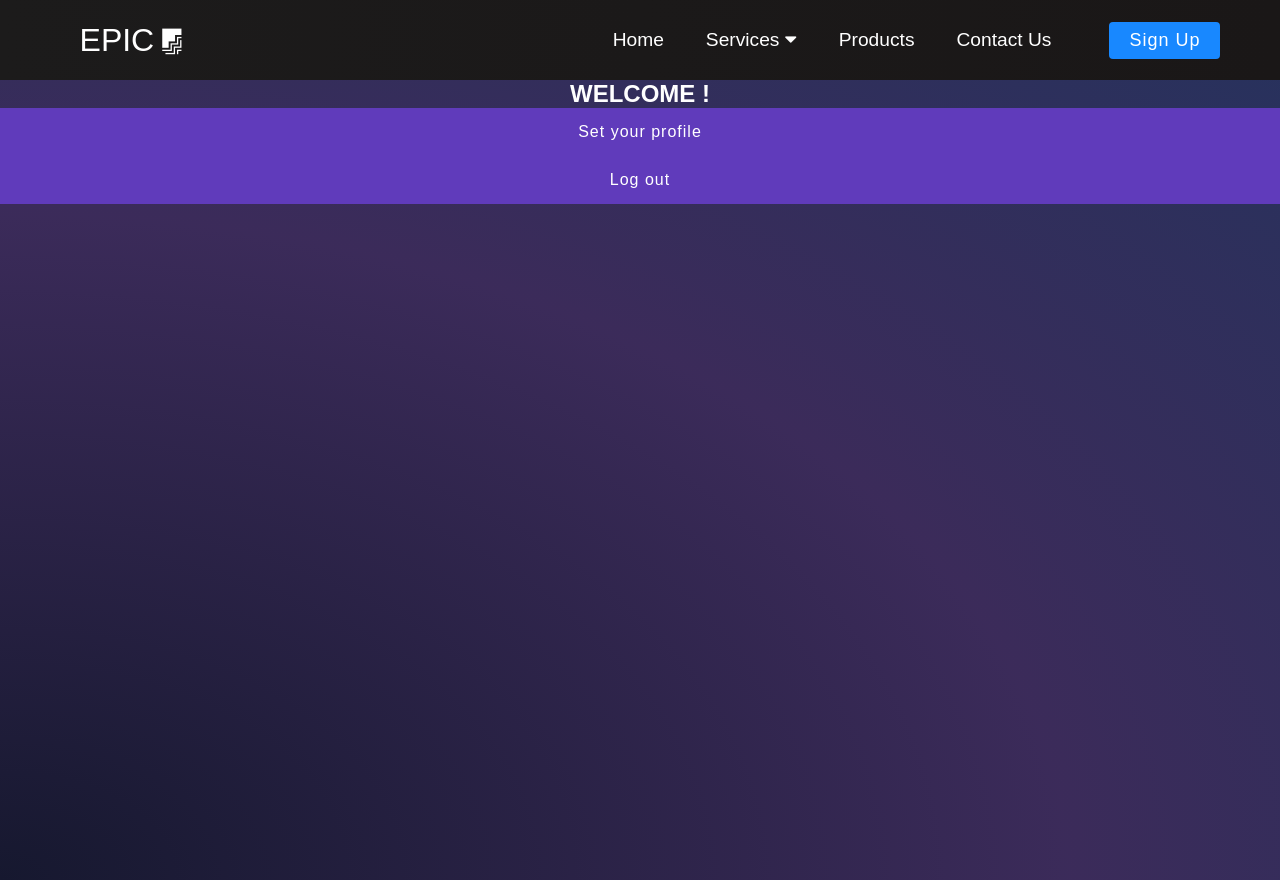
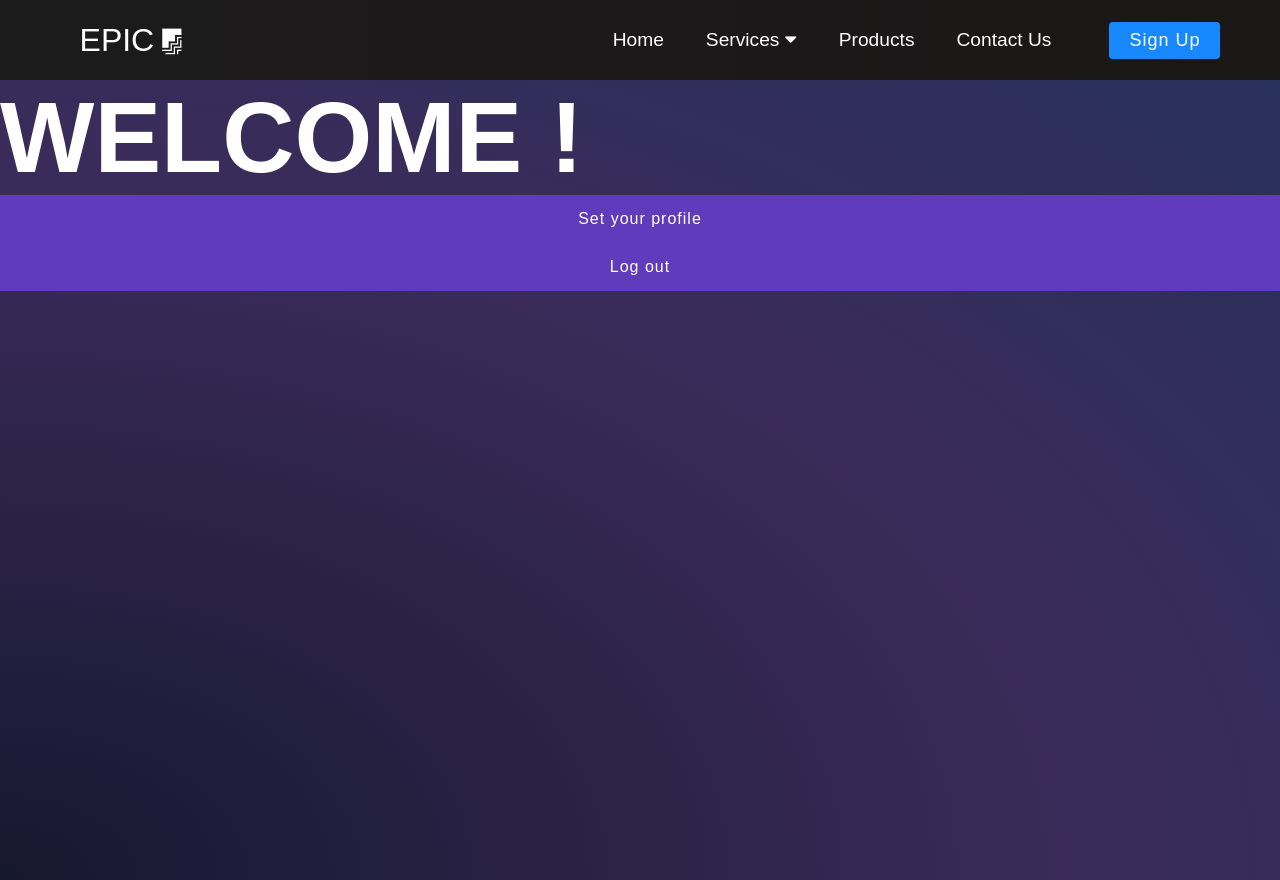
Before and after one commit to Gukou4869/calorieCalculator, a React (Create React App) app in the folder calorieCalculator/: page /hero in a window 1280 px wide. Built offline with nearby package versions, Linux system fonts and the light colour scheme; no server answers; the database is empty.

Commit message:
WIP CCS of hero

```diff
--- a/calorieCalculator/src/components/Login/hero.jsx
+++ b/calorieCalculator/src/components/Login/hero.jsx
@@ -1,8 +1,10 @@
-import React, { useState } from "react";
+import React, { useState, useEffect } from "react";
 import Setting from "./Setting";
+import firebase from "../../firebase";
 
-const Hero = ({ handleLogout, nickName }) => {
+const Hero = ({ handleLogout, email }) => {
   const [profile, setProfile] = useState(false);
+  const [profileName, setProfileName] = useState("");
 
   const toggleSetting = () => {
     if (profile === true) {
@@ -14,15 +16,29 @@ const Hero = ({ handleLogout, nickName }) => {
     setProfile(!profile);
   };
 
+  useEffect(() => {
+    const profileRef = firebase.database().ref("Profile");
+    profileRef.on("value", (snapshot) => {
+      const data = snapshot.val();
+      console.log(email);
+      const list = Object.keys(data).filter((x) => data[x].address === email);
+      console.log(list);
+      setProfileName(data[list].name);
+    });
+  }, []);
+
   return (
     <>
-      <section className="hero">
-        <p className="log-in"></p>
-        <h2 className="title">WELCOME {nickName}!</h2>
-        <button onClick={handleSetting}>Set your profile</button>
-        <button onClick={handleLogout}>Log out</button>
-        {toggleSetting()}
-      </section>
+      <div className="hero">
+        <h2 className="title">WELCOME {profileName}!</h2>
+        <button className="setting" onClick={handleSetting}>
+          Set your profile
+        </button>
+        <button className="log-out" onClick={handleLogout}>
+          Log out
+        </button>
+        <div>{toggleSetting()}</div>
+      </div>
     </>
   );
 };
--- a/calorieCalculator/src/components/Pages/SignUp.jsx
+++ b/calorieCalculator/src/components/Pages/SignUp.jsx
@@ -14,10 +14,10 @@ export default function SignUp() {
   const [passwordError, setPasswordError] = useState("");
   const [hasAccount, setHasAccount] = useState(false);
 
-  const clearInput = () => {
-    setUser("");
-    setEmail("");
-  };
+  // const clearInput = () => {
+  //   setUser("");
+  //   setEmail("");
+  // };
 
   const clearErrors = () => {
     setEmailError("");
@@ -74,7 +74,7 @@ export default function SignUp() {
   const authListener = () => {
     fire.auth().onAuthStateChanged((user) => {
       if (user) {
-        clearInput();
+        // clearInput();
         setUser(user);
       } else {
         setUser("");
@@ -89,8 +89,9 @@ export default function SignUp() {
   return (
     <>
       <div className="App">
+        <div className="sign-up">
           {user ? (
-          <Hero handleLogout={handleLogout} nickName={nickName} />
+            <Hero handleLogout={handleLogout} email={email} />
           ) : (
             <Login
               email={email}
@@ -108,6 +109,7 @@ export default function SignUp() {
             />
           )}
         </div>
+      </div>
     </>
   );
 }
--- a/calorieCalculator/src/components/SignUp.css
+++ b/calorieCalculator/src/components/SignUp.css
@@ -21,7 +21,6 @@ button {
   width: 100%;
   min-height: 100vh;
   padding: 0 20px;
-  background: #2d014b;
   display: flex;
 }
 
@@ -104,7 +103,6 @@ button {
 }
 
 .hero nav {
-  background: #603bbb;
   width: 100%;
   padding: 20px 40px;
   display: flex;
@@ -114,10 +112,11 @@ button {
 
 .title {
   color: white;
-  text-align: center;
+  font-size: 100px;
 }
 
-.hero nav button {
+.hero nav .log-out {
+  text-align: right;
   width: 86px;
   padding: 8px 0;
   background: #3a2b58;
```
Lines whose indentation alone changed are shown as unchanged.
